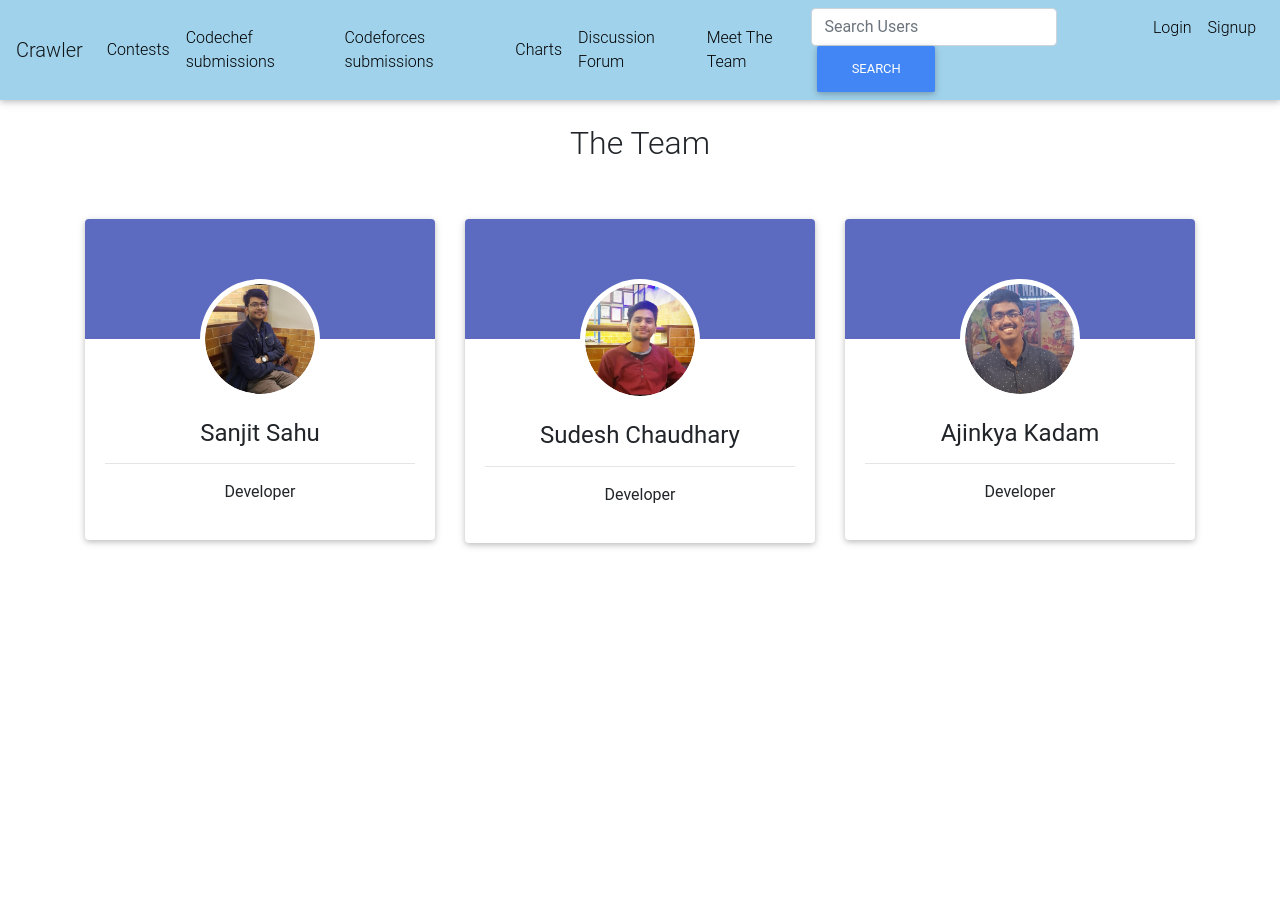
After one commit to Ajink7/Codeforces_Crawler, a Django app: template templates/team.html in a window 1280 px wide. The commit adds this page. Run offline with Django 3.2, Linux system fonts and the light colour scheme; the template is opened without the code that fills it, so the values that code supplies are empty; some libraries are stand-ins or nearby versions; some web fonts are replaced.

Commit message:
Added Team page and made minor changes

```diff
--- a/codeforces_crawler/urls.py
+++ b/codeforces_crawler/urls.py
@@ -32,7 +32,7 @@ urlpatterns = [
     path('solutions/',include('solutions.urls')),
     path('forum/',include('forum.urls')),
     path('charts/',include('charts.urls')),
-
+    path('team/',views.Team,name = 'Team'),
     # Note that you do not necessarily need the URLs provided by django.contrib.auth.urls.
     # Instead of the URLs login, logout, and password_change (among others),
     # you can use the URLs provided by allauth: account_login, account_logout, account_set_password…
--- a/codeforces_crawler/views.py
+++ b/codeforces_crawler/views.py
@@ -19,3 +19,7 @@ def IndexView(request):
 
 
     return render(request,'index.html')
+
+
+def Team(request):
+    return render(request,'team.html')
--- a/templates/base.html
+++ b/templates/base.html
@@ -8,6 +8,7 @@
   <link href="{% static 'css/bootstrap.min.css' %}" rel="stylesheet">
   <link rel="stylesheet" href="{% static "css/jadu.css"%}">
   <link rel="stylesheet" href="{% static "css/jadu-pro.css"%}">
+<link href='https://fonts.googleapis.com/css?family=Fjalla+One' rel='stylesheet' type='text/css'>
 
   <script src="{% static 'js/jquery-3.5.1.js' %}"></script> <!-- JQUERY HERE -->
   <script src="{% static 'js/bootstrap.min.js' %}"></script>
@@ -17,7 +18,17 @@
 
   <script src="https://cdnjs.cloudflare.com/ajax/libs/malihu-custom-scrollbar-plugin/3.1.5/jquery.mCustomScrollbar.concat.min.js"></script>
   <script src="https://cdnjs.cloudflare.com/ajax/libs/font-awesome/5.13.1/js/all.min.js"></script>
+<style media="screen">
+body {
+  font-family: font-family: "HelveticaNeue-Light", "Helvetica Neue Light", "Helvetica Neue", Helvetica, Arial, "Lucida Grande", sans-serif;
+}
 
+
+
+
+
+
+</style>
   {% block head %}{% endblock head %}
 
 
@@ -57,6 +68,7 @@
       &::after {
         bottom: 0;
       }
+
     }
   </style>
 </head>
@@ -99,7 +111,11 @@
             <a class="nav-link" href="{% url 'forum:home' %}">Discussion Forum</a>
           </li>
         </ul>
-
+        <ul class='navbar-nav'>
+          <li class="nav-item">
+            <a class="nav-link" href="{% url 'Team' %}">Meet The Team</a>
+          </li>
+        </ul>
         <ul class="navbar-nav ml-auto">
           <form class="form-inline my-2 my-lg-0" action="{% url 'search_users' %}" method="get">
 
@@ -171,6 +187,19 @@
 
 
 
+
+
+
+
+
+
+
+
+
+
+
+
+
 </body>
 
 </html>
--- /dev/null
+++ b/templates/team.html
@@ -0,0 +1,144 @@
+{% extends 'base.html' %}
+{% block content %}
+
+
+<style>
+* {
+  box-sizing: border-box;
+}
+
+.column {
+  float: left;
+  width: 33.33%;
+  padding: 5px;
+}
+
+/* Clearfix (clear floats) */
+.row::after {
+  content: "";
+  clear: both;
+  display: table;
+}
+</style>
+
+<body>
+<br>
+<h2 align='center'>The Team</h2>
+<br>
+<br>
+
+
+
+
+
+
+<div class="container">
+  <div class="row">
+    <div class="col-4">
+      <div class="card testimonial-card">
+
+        <!-- Background color -->
+        <div class="card-up indigo lighten-1"></div>
+
+        <!-- Avatar -->
+        <div class="avatar mx-auto white">
+          <img src="/static/WhatsApp Image 2020-07-14 at 23.27.48.jpeg" class="rounded-circle"
+            alt="woman avatar">
+        </div>
+
+        <!-- Content -->
+        <div class="card-body">
+          <!-- Name -->
+          <h4 class="card-title">Sanjit Sahu</h4>
+          <hr>
+          <!-- Quotation -->
+          <p><i class=""></i>Developer
+          </p>
+        </div>
+
+      </div>
+
+    </div>
+    <div class="col-4">
+      <div class="card testimonial-card">
+
+        <!-- Background color -->
+        <div class="card-up indigo lighten-1"></div>
+
+        <!-- Avatar -->
+        <div class="avatar mx-auto white">
+          <img src="/static/WhatsApp Image 2020-07-14 at 23.27.56.jpeg" class="rounded-circle"
+            alt="woman avatar">
+        </div>
+
+        <!-- Content -->
+        <div class="card-body">
+          <!-- Name -->
+          <h4 class="card-title">Sudesh Chaudhary</h4>
+          <hr>
+          <!-- Quotation -->
+          <p><i class=""></i> Developer
+          </p>
+        </div>
+
+      </div>
+
+    </div>
+    <div class="col-4">
+      <div class="card testimonial-card">
+
+        <!-- Background color -->
+        <div class="card-up indigo lighten-1"></div>
+
+        <!-- Avatar -->
+        <div class="avatar mx-auto white">
+          <img src="/static/WhatsApp Image 2020-07-15 at 01.53.33.jpeg" class="rounded-circle"
+            alt="woman avatar">
+        </div>
+
+        <!-- Content -->
+        <div class="card-body">
+          <!-- Name -->
+          <h4 class="card-title">Ajinkya Kadam</h4>
+          <hr>
+          <!-- Quotation -->
+          <p><i class=""></i> Developer
+          </p>
+        </div>
+
+      </div>
+
+    </div>
+  </div>
+
+</div>
+<!-- Card -->
+
+
+<br>
+<br>
+<br>
+
+<br>
+<br>
+<br>
+<br>
+
+<br>
+<br>
+<br>
+
+<br>
+<br>
+<br>
+<br>
+
+<br>
+
+
+
+
+
+
+
+  {% endblock %}
```
Also changed, not shown: charts/templates/charts/comparison.html (+99 -32 lines), charts/views.py (+16 -4 lines), solutions/templates/cf_submit.html (+31 -16 lines), solutions/templates/solution.html (+6 -6 lines), templates/index.html (+47 -1 lines), static/036323c6afd10392aa5b7e3a2eb7557d17955c81.png (added), static/20200131_164859.jpg (added), static/LeetCode_Sharing.png (added), static/WhatsApp Image 2020-07-14 at 23.27.48.jpeg (added), static/WhatsApp Image 2020-07-14 at 23.27.56.jpeg (added), static/WhatsApp Image 2020-07-14 at 23.59.22.jpeg (added), static/WhatsApp Image 2020-07-15 at 01.53.33.jpeg (added), static/atcoder.png (added), static/cc-logo.png (added), 1 more files.
